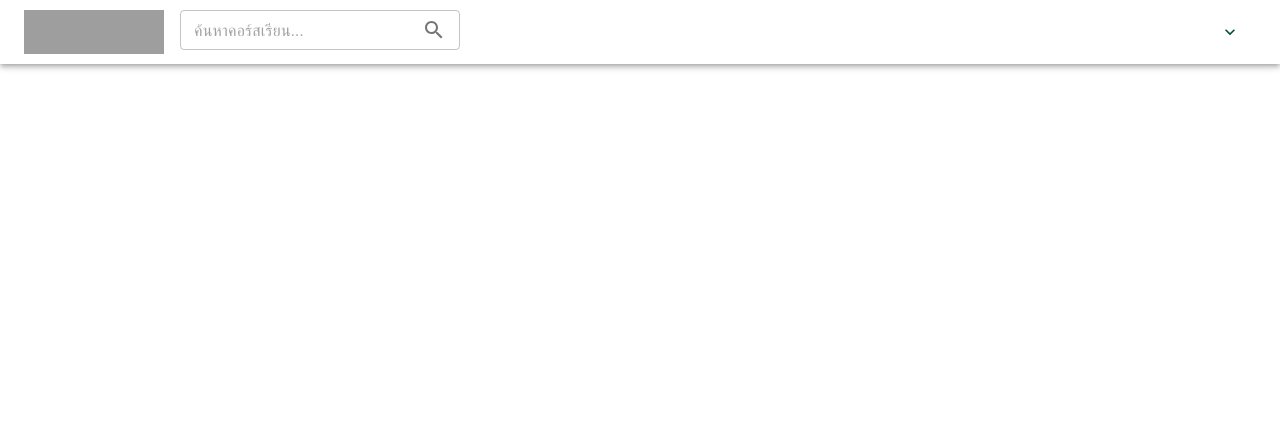
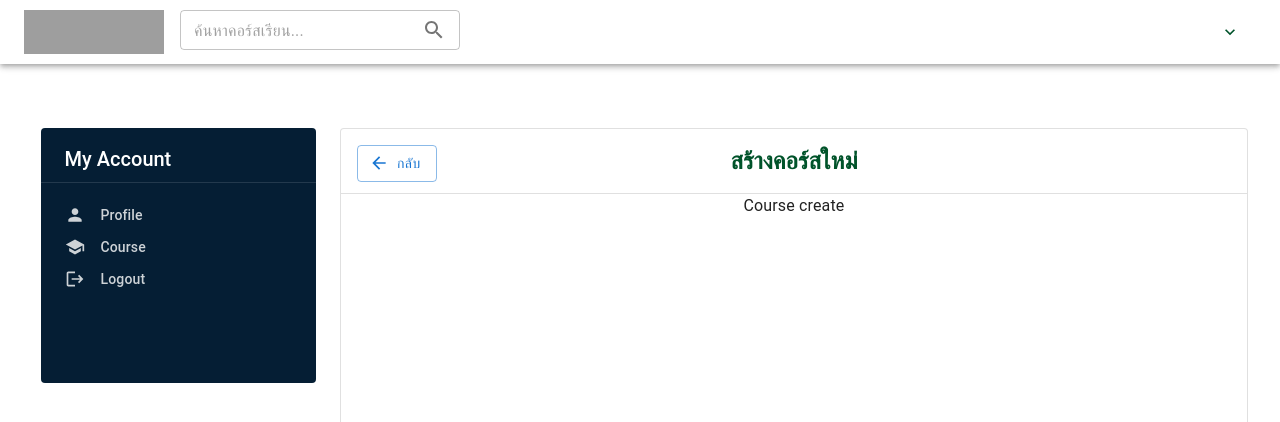
Before and after one commit to narutygt1/skilllane-app, a React (Create React App) app: page /course/create in a window 1280 px wide. Before the commit this address had no page. Shown: the top 422 px of the page. Built offline with nearby package versions, Linux system fonts and the light colour scheme; sample sign-in values are in the browser's storage; grey boxes are pictures that could not be loaded.

Commit message:
New draft a course modules

```diff
--- a/src/App.tsx
+++ b/src/App.tsx
@@ -5,6 +5,8 @@ import Login from "./modules/login";
 import Register from "./modules/register";
 import Profile from "./modules/profile";
 import Course from "./modules/course";
+import CreateCourse from "./modules/course/CreateCourse";
+import CourseEdit from "./modules/course/CourseEdit";
 import "./App.css";
 import { useSelector } from "react-redux";
 import { RootState } from "./redux/store";
@@ -30,7 +32,11 @@ function App() {
 				<Route element={<ProtectedRoutes />}>
 					<Route path="home" element={<Home />} />
 					<Route path="profile" element={<Profile />} />
-					<Route path="course" element={<Course />} />
+					<Route path="course">
+						<Route path="" element={<Course />} />
+						<Route path="create" element={<CreateCourse />} />
+						<Route path=":courseId" element={<CourseEdit />} />
+					</Route>
 				</Route>
 			</Routes>
 		</div>
--- /dev/null
+++ b/src/components/AdminBox.tsx
@@ -0,0 +1,39 @@
+import { ReactNode } from "react";
+import Box from "@mui/material/Box";
+import Divider from "@mui/material/Divider";
+import AdminTitle from "./AdminTitle";
+
+interface AdminBoxProps {
+	title: string;
+	startComponent?: JSX.Element;
+	endComponent?: JSX.Element;
+	children: ReactNode;
+}
+
+export default function AdminBox({ title, startComponent, endComponent, children }: AdminBoxProps) {
+	return (
+		<Box>
+			<Box position="relative" display="flex" py={2}>
+				{startComponent && (
+					<Box position="absolute" left={16}>
+						{startComponent}
+					</Box>
+				)}
+
+				{title && (
+					<Box mx="auto">
+						<AdminTitle label={title} />
+					</Box>
+				)}
+
+				{endComponent && (
+					<Box position="absolute" right={16}>
+						{endComponent}
+					</Box>
+				)}
+			</Box>
+			<Divider />
+			<Box pb={6}>{children}</Box>
+		</Box>
+	);
+}
--- /dev/null
+++ b/src/modules/course/CourseEdit.tsx
@@ -0,0 +1,29 @@
+import { useParams, useNavigate } from "react-router-dom";
+import UserLayout from "../../core/UserLayout";
+import AdminBox from "../../components/AdminBox";
+import Box from "@mui/material/Box";
+import Button from "@mui/material/Button";
+import ArrowBackIcon from "@mui/icons-material/ArrowBack";
+import FormEdit from "./FormEdit";
+
+export default function CourseEdit() {
+	let navigate = useNavigate();
+	let { courseId } = useParams();
+	console.log(courseId);
+
+	return (
+		<UserLayout>
+			<Box>
+				<AdminBox
+					title="แก้ไขคอร์ส"
+					startComponent={
+						<Button variant="outlined" startIcon={<ArrowBackIcon />} onClick={() => navigate("/course")}>
+							กลับ
+						</Button>
+					}>
+					<FormEdit type="edit" />
+				</AdminBox>
+			</Box>
+		</UserLayout>
+	);
+}
--- /dev/null
+++ b/src/modules/course/CourseList.tsx
@@ -0,0 +1,29 @@
+import AdminBox from "../../components/AdminBox";
+import { useNavigate } from "react-router-dom";
+import UserLayout from "../../core/UserLayout";
+import Box from "@mui/material/Box";
+import Button from "@mui/material/Button";
+import AddCircleIcon from "@mui/icons-material/AddCircle";
+
+export default function CourseList() {
+	let navigate = useNavigate();
+
+	return (
+		<UserLayout>
+			<Box>
+				<AdminBox
+					title="คอร์สของคุณ"
+					endComponent={
+						<Button
+							variant="contained"
+							startIcon={<AddCircleIcon />}
+							onClick={() => navigate("/course/create")}>
+							สร้าง
+						</Button>
+					}>
+					Course List
+				</AdminBox>
+			</Box>
+		</UserLayout>
+	);
+}
--- /dev/null
+++ b/src/modules/course/CreateCourse.tsx
@@ -0,0 +1,27 @@
+import { useNavigate } from "react-router-dom";
+import AdminBox from "../../components/AdminBox";
+import UserLayout from "../../core/UserLayout";
+import Box from "@mui/material/Box";
+import Button from "@mui/material/Button";
+import ArrowBackIcon from "@mui/icons-material/ArrowBack";
+import FormEdit from "./FormEdit";
+
+export default function CreateCourse() {
+	let navigate = useNavigate();
+
+	return (
+		<UserLayout>
+			<Box>
+				<AdminBox
+					title="สร้างคอร์สใหม่"
+					startComponent={
+						<Button variant="outlined" startIcon={<ArrowBackIcon />} onClick={() => navigate("/course")}>
+							กลับ
+						</Button>
+					}>
+					<FormEdit type="create" />
+				</AdminBox>
+			</Box>
+		</UserLayout>
+	);
+}
--- /dev/null
+++ b/src/modules/course/FormEdit.tsx
@@ -0,0 +1,15 @@
+import Box from "@mui/material/Box";
+
+
+interface FormEditProps {
+    value?: any;
+    type: "create" | "edit";
+}
+
+export default function FormEdit({ value, type }: FormEditProps) {
+    return (
+        <Box>
+            Course {type}
+        </Box>
+    )
+}
--- a/src/modules/course/index.tsx
+++ b/src/modules/course/index.tsx
@@ -1,10 +1,5 @@
-import Box from "@mui/material/Box";
-import UserLayout from "../../core/UserLayout";
+import CourseList from "../course/CourseList";
 
-export default function Profile() {
-	return (
-		<UserLayout>
-			<Box>Course</Box>
-		</UserLayout>
-	);
+export default function Course() {
+	return <CourseList />;
 }
--- a/src/modules/profile/index.tsx
+++ b/src/modules/profile/index.tsx
@@ -1,9 +1,7 @@
 import { useEffect, useState } from "react";
 import UserLayout from "../../core/UserLayout";
-import Box from "@mui/material/Box";
-import Divider from "@mui/material/Divider";
 import FormEdit from "./FormEdit";
-import AdminTitle from "../../components/AdminTitle";
+import AdminBox from "../../components/AdminBox";
 import NotFound from "../../components/NotFound";
 import CircularProgress from "@mui/material/CircularProgress";
 import { useSelector } from "react-redux";
@@ -30,13 +28,15 @@ export default function Profile() {
 
 	return (
 		<UserLayout>
-			<Box py={2}>
-				<AdminTitle label="Profile" />
-			</Box>
-			<Divider />
-			<Box pb={6}>
-				{isLoading ? <CircularProgress /> : user ? <FormEdit value={user} /> : <NotFound />}
-			</Box>
+			<AdminBox title="โปรไฟล์">
+				{isLoading ? (
+					<CircularProgress sx={{ marginTop: 4 }} />
+				) : user ? (
+					<FormEdit value={user} />
+				) : (
+					<NotFound />
+				)}
+			</AdminBox>
 		</UserLayout>
 	);
 }
```
